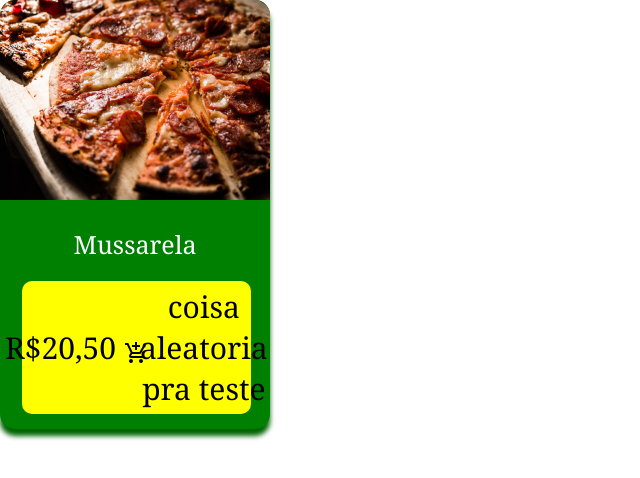
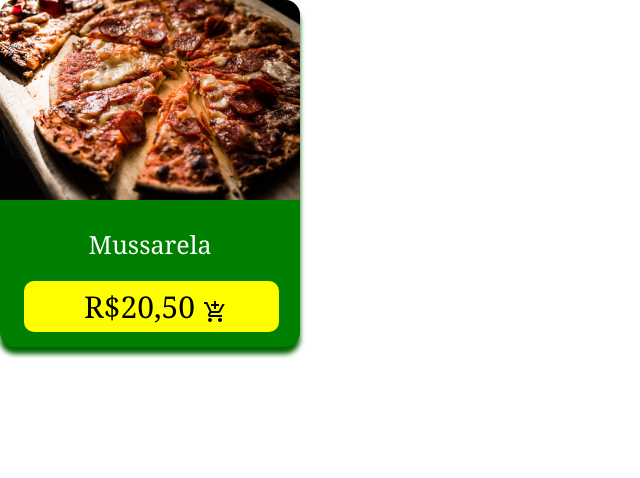
Before and after one commit to CesarGabriel26/pizzaria, a plain HTML site: page test.html in a window 1280 px wide. Shown: the whole page, without its empty margins (0-640 px from the left). Drawn offline with nearby package versions, Linux system fonts and the light colour scheme.

Commit message:
alteração de publicação

```diff
--- a/css/style.css
+++ b/css/style.css
@@ -214,6 +214,8 @@ header nav ul li:hover {
     margin-top: 1%;
     margin-left: 10.5%;
     display: flex;
+
+
     flex-wrap: wrap;
 }
 
--- a/test.html
+++ b/test.html
@@ -25,12 +25,13 @@
 
     .card {
         background: green;
-        width: 270px;
+        width: fit-content;
         text-align: center;
         border-radius: 15px;
         overflow: hidden;
         padding-bottom: 15px;
         box-shadow: 0px 7px 5px darkgreen;
+
     }
     .card p {
         margin-top: 20px;
@@ -69,7 +70,6 @@
         <div class="cost">
             <p class="Preco">R$20,50</p>
             <span class="material-symbols-outlined">add_shopping_cart</span>
-            coisa aleatoria pra teste
         </div>
 
     </div>
```
